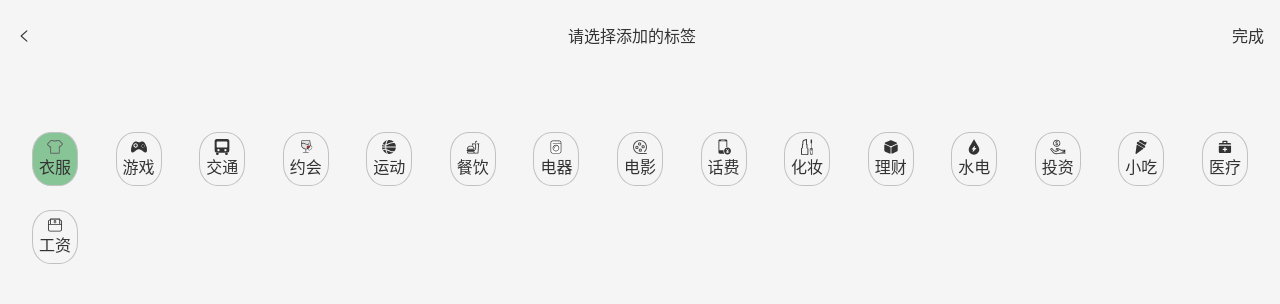
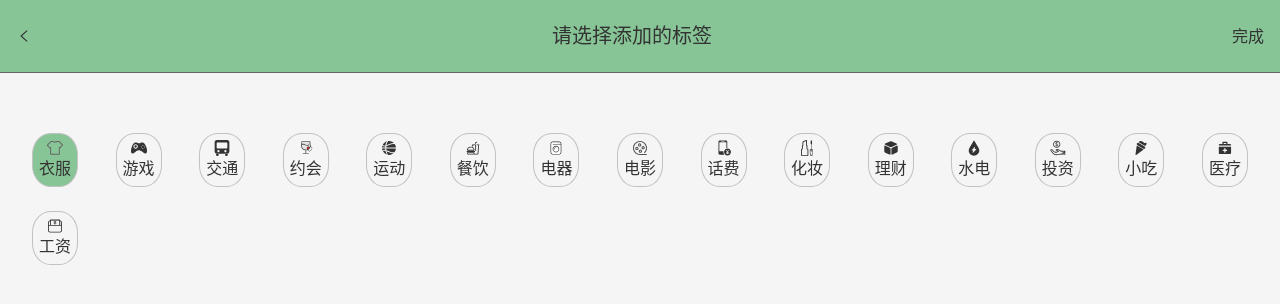
Before and after one commit to CarminePink/jizhangben, a Vue app: page /#/tagsChoise in a window 1280 px wide. Shown: the top 304 px of the page. Built offline with nearby package versions, Linux system fonts and the light colour scheme.

Commit message:
又修改了一下选择标签页面顶部导航栏的样式

```diff
--- a/src/views/TagsChoise.vue
+++ b/src/views/TagsChoise.vue
@@ -2,7 +2,7 @@
    <div>
       <div class="topNav">
          <Icon name="left" @click.native="back"/>
-         <span>请选择添加的标签</span>
+         <span style="font-size: 20px">请选择添加的标签</span>
          <span @click="completeChoose">完成</span>
       </div>
       <ol class="tag-wrapper">
@@ -97,6 +97,8 @@
       display: flex;
       justify-content: space-between;
       align-items: center;
+      border-bottom: 1px solid #666;
+      background: #87c596;
    }
 
    .tag-wrapper {
```
